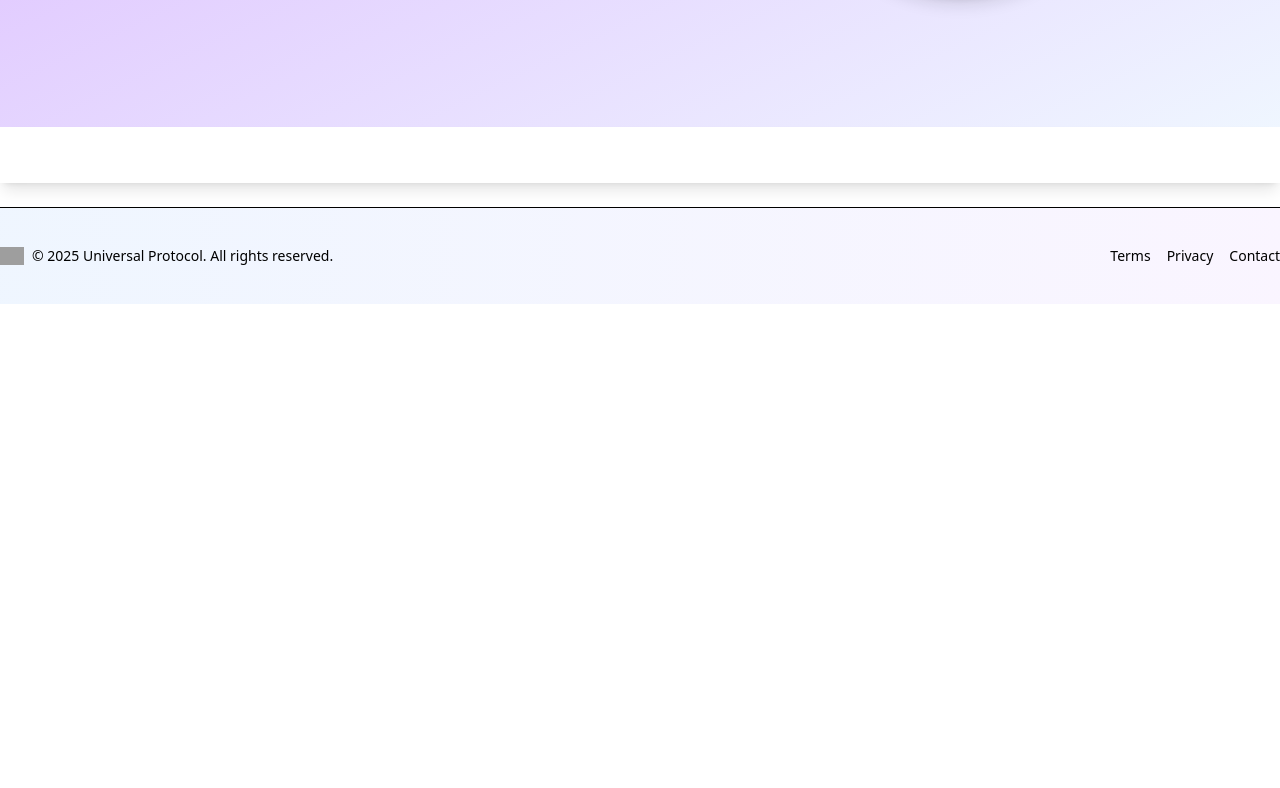
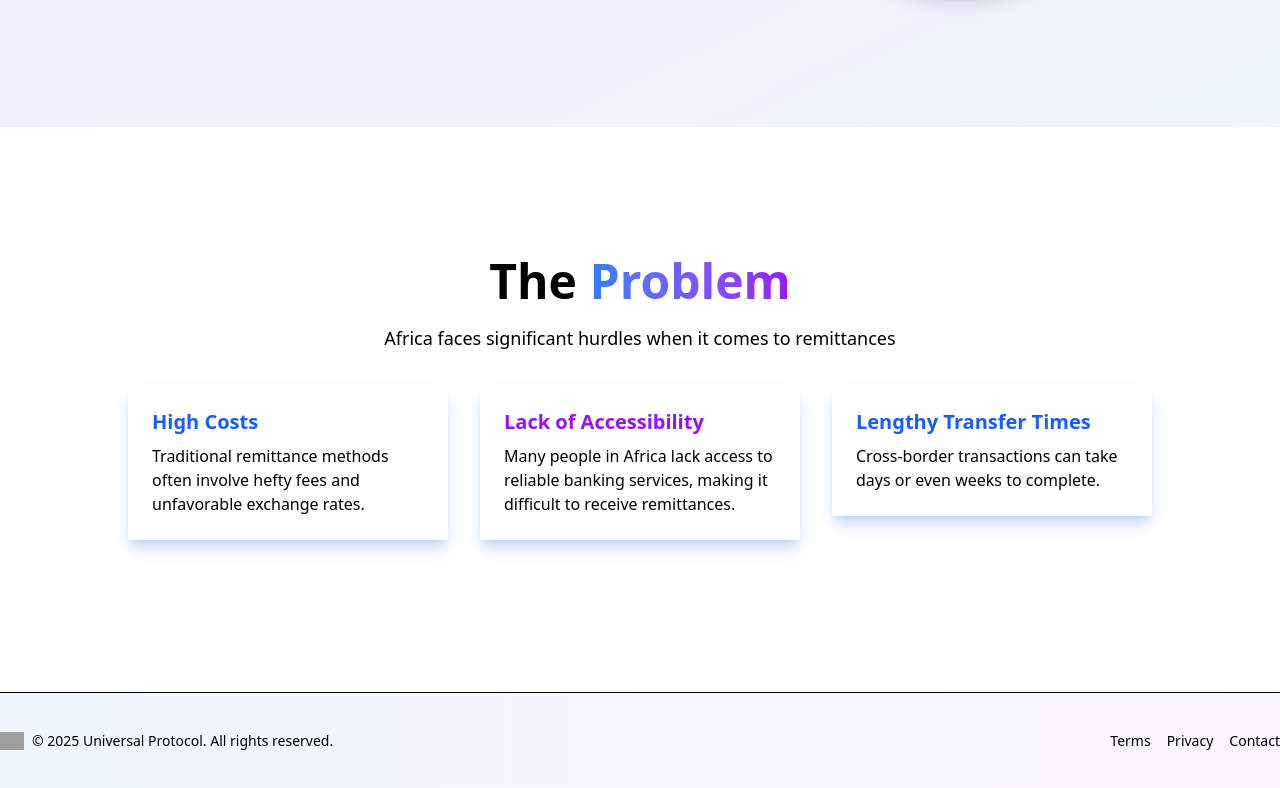
Before and after one commit to LindokuhleMlilo/Uzar-landing-page, a React (Vite) app in the folder uzar/: page / in a window 1280 px wide. Shown: the part 544-1332 px from the top of the page. Before the commit the page ends 848 px from the top, so only its background shows below. Built offline with nearby package versions, Linux system fonts and the light colour scheme; grey boxes are pictures that could not be loaded.

Commit message:
added thepromblem component

```diff
--- a/uzar/src/components/Card.jsx
+++ b/uzar/src/components/Card.jsx
@@ -1,15 +1,9 @@
 import React from "react";
 
-const Card = ({ title, description, icon, className }) => {
+const Card = ({ children, className }) => {
   return (
     <div className={`border-none shadow-lg hover:shadow-xl transition-all duration-300 ${className}`}>
-      <div className="p-6">
-        <div className="flex items-center gap-4">
-          {icon}
-          <h3 className="text-xl font-bold">{title}</h3>
-        </div>
-        <p className="mt-2 text-muted-foreground">{description}</p>
-      </div>
+      {children}
     </div>
   );
 };
--- a/uzar/src/components/Hero.jsx
+++ b/uzar/src/components/Hero.jsx
@@ -1,11 +1,11 @@
 import React from "react";
-import { Link } from "react-router-dom"; // Import Link
+import { Link } from "react-router-dom";
 import { motion } from "framer-motion";
-import Button from "./Button"; // Import Button component
+import Button from "./Button";
 
 const Hero = () => {
   return (
-    <section className="w-full py-12 md:py-24 lg:py-32 bg-gradient-to-br from-background via-background to-blue-50 bg-purple-300">
+    <section className="w-full py-12 md:py-24 lg:py-32 bg-gradient-to-br from-background via-background to-blue-50 bg-purple-100">
       <div className="container px-4 md:px-6">
         <div className="grid gap-6 lg:grid-cols-2 lg:gap-12 xl:grid-cols-2">
           <motion.div
--- /dev/null
+++ b/uzar/src/components/TheProblem.jsx
@@ -0,0 +1,79 @@
+import React from "react";
+import { motion } from "framer-motion";
+import Card from "./Card";
+const TheProblem = () => {
+  return (
+    <section id="about" className="w-full py-12 md:py-24 lg:py-32 ">
+      <div className="container px-4 md:px-6">
+        <motion.div
+          className="mx-auto flex max-w-[58rem] flex-col items-center justify-center gap-4 text-center"
+          initial={{ opacity: 0, y: 20 }}
+          whileInView={{ opacity: 1, y: 0 }}
+          transition={{ duration: 0.5 }}
+          viewport={{ once: true }}
+        >
+          <h2 className="text-3xl font-bold leading-[1.1] sm:text-3xl md:text-5xl">
+            The{" "}
+            <span className="bg-gradient-to-r from-blue-500 to-purple-600 bg-clip-text text-transparent">
+              Problem
+            </span>
+          </h2>
+          <p className="max-w-[85%] leading-normal text-muted-foreground sm:text-lg sm:leading-7">
+            Africa faces significant hurdles when it comes to remittances
+          </p>
+        </motion.div>
+        <div className="mx-auto grid justify-center gap-4 sm:grid-cols-3 lg:max-w-5xl lg:gap-8 mt-8">
+          <motion.div
+            initial={{ opacity: 0, y: 20 }}
+            whileInView={{ opacity: 1, y: 0 }}
+            transition={{ duration: 0.3, delay: 0.1 }}
+            viewport={{ once: true }}
+          >
+           <Card className="border-none shadow-lg hover:shadow-xl transition-all duration-300 shadow-[rgba(59,130,246,0.3)] hover:shadow-[rgba(147,51,234,0.5)]">
+              <div className="p-6">
+                <h3 className="text-xl font-bold text-blue-600">High Costs</h3>
+                <p className="mt-2 text-muted-foreground">
+                  Traditional remittance methods often involve hefty fees and unfavorable exchange rates.
+                </p>
+              </div>
+            </Card>
+          </motion.div>
+          <motion.div
+            initial={{ opacity: 0, y: 20 }}
+            whileInView={{ opacity: 1, y: 0 }}
+            transition={{ duration: 0.3, delay: 0.2 }}
+            viewport={{ once: true }}
+          >
+            <Card className="border-none shadow-lg hover:shadow-xl transition-all duration-300 shadow-[rgba(59,130,246,0.3)] hover:shadow-[rgba(147,51,234,0.5)]">
+
+              <div className="p-6">
+                <h3 className="text-xl font-bold text-purple-600">Lack of Accessibility</h3>
+                <p className="mt-2 text-muted-foreground">
+                  Many people in Africa lack access to reliable banking services, making it difficult to receive
+                  remittances.
+                </p>
+              </div>
+            </Card>
+          </motion.div>
+          <motion.div
+            initial={{ opacity: 0, y: 20 }}
+            whileInView={{ opacity: 1, y: 0 }}
+            transition={{ duration: 0.3, delay: 0.3 }}
+            viewport={{ once: true }}
+          >
+            <Card className="border-none shadow-lg hover:shadow-xl transition-all duration-300 shadow-[rgba(59,130,246,0.3)] hover:shadow-[rgba(147,51,234,0.5)]">
+              <div className="p-6">
+                <h3 className="text-xl font-bold text-blue-600">Lengthy Transfer Times</h3>
+                <p className="mt-2 text-muted-foreground">
+                  Cross-border transactions can take days or even weeks to complete.
+                </p>
+              </div>
+            </Card>
+          </motion.div>
+        </div>
+      </div>
+    </section>
+  );
+};
+
+export default TheProblem;
--- a/uzar/src/pages/Home.jsx
+++ b/uzar/src/pages/Home.jsx
@@ -4,6 +4,7 @@ import Hero from "../components/Hero";
 import Footer from "../components/Footer";
 import Card from "../components/Card";
 import Button from "../components/Button";
+import TheProblem from "../components/TheProblem";
 
 const Home = () => {
   return (
@@ -11,6 +12,7 @@ const Home = () => {
       <Header />
       <main className="flex-1">
         <Hero />
+        <TheProblem />
         <Card />
         <Button />
       </main>
```
